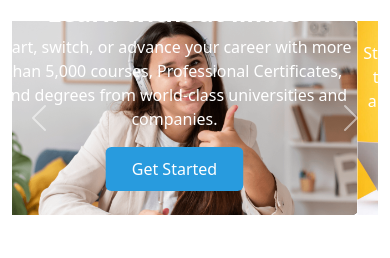
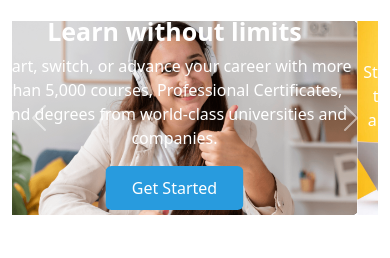
Before and after one commit to Riadhossain5111/edu-crouse, a plain HTML site: page index.html in a window 390 px wide. Shown: the part 75-333 px from the top of the page. Drawn offline with nearby package versions, Linux system fonts and the light colour scheme; files whose address does not match are found by name.

Commit message:
responsive change

```diff
--- a/assets/css/style.css
+++ b/assets/css/style.css
@@ -157,7 +157,7 @@
     .carousel-caption {
         position: absolute;
         right: 0;
-        bottom: 0.25rem;
+        bottom: -0.95rem;
         left: 0;
       }
       .card-item {
```
Also changed, not shown: index.html (+1 -1 lines).
